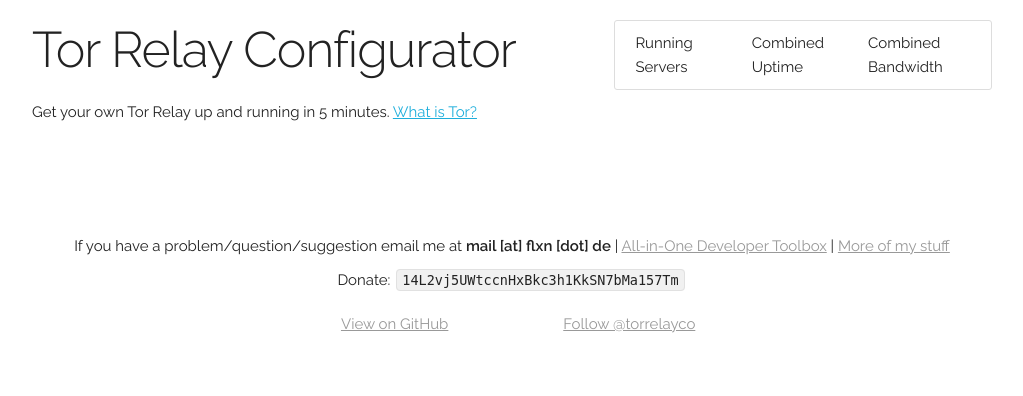
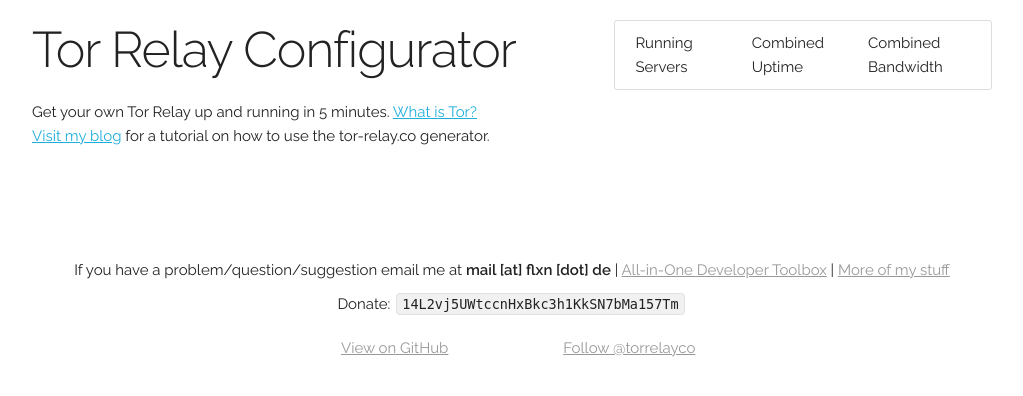
Before and after one commit to flxn/tor-relay-configurator, a PHP site: page /views/layout.php in a window 1280 px wide. Shown: the top 396 px of the page, without its empty margins (128-1151 px from the left). Run offline with PHP 8.4, Linux system fonts and the light colour scheme; the template is opened without the code that fills it, so the values that code supplies are empty; some libraries are stand-ins or nearby versions.

Commit message:
Added link to tutorial blog post

```diff
--- a/views/layout.php
+++ b/views/layout.php
@@ -44,7 +44,10 @@
     <div class="row">
       <div class="seven columns">
         <h1><a href="/">Tor Relay Configurator</a></h1>
-        <p>Get your own Tor Relay up and running in 5 minutes. <a href="https://www.torproject.org/about/overview.html.en" target="_blank">What is Tor?</a></p>
+        <p>
+          Get your own Tor Relay up and running in 5 minutes. <a href="https://www.torproject.org/about/overview.html.en" target="_blank">What is Tor?</a><br/>
+          <a href="https://flxn.de/blog/tor-relay-tutorial" target="_blank">Visit my blog</a> for a tutorial on how to use the tor-relay.co generator.
+        </p>
       </div>
       <div class="five columns statistics" title="Statistics updated daily">
         <div class="row">
```
